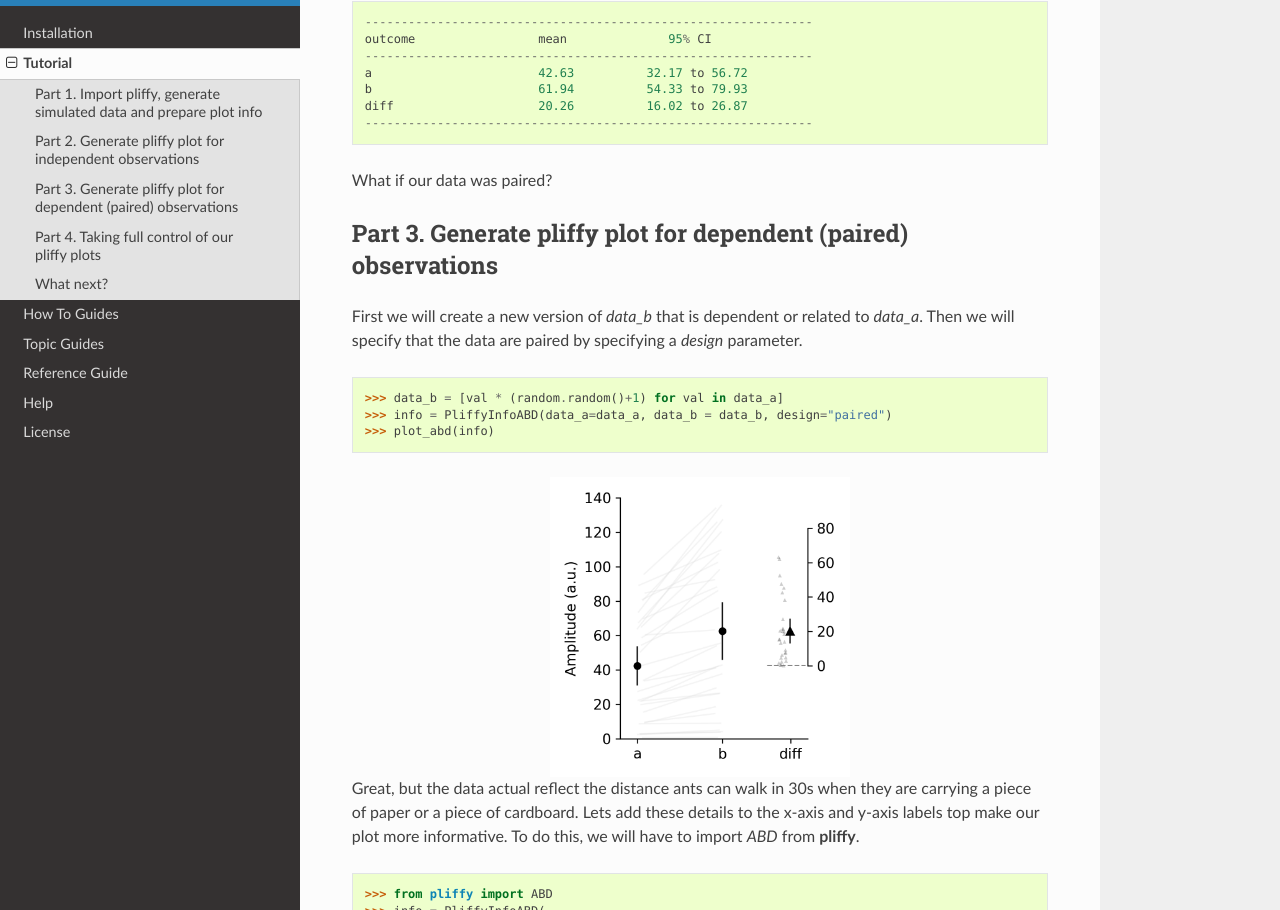
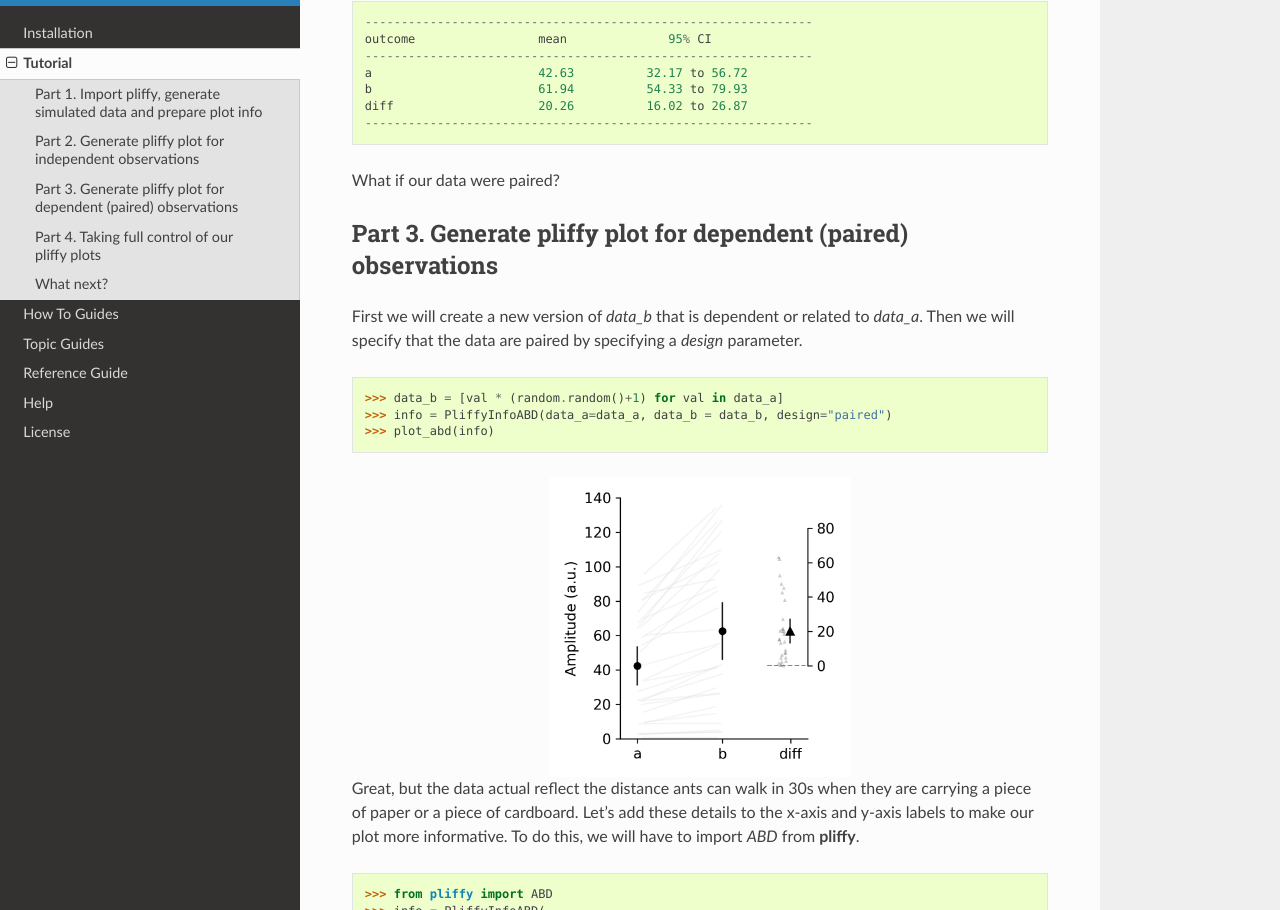
Before and after one commit to MartinHeroux/pliffy, a Sphinx documentation site: the page built from docs/source/pages/tutorials.rst, in a window 1280 px wide and 1400 px high, scrolled down 1134 px. Shown: the part 87-997 px from the top of the window. Built offline with Sphinx 7.4.7 and the Read the Docs theme 2.0.0, drawn with Linux system fonts in a browser that asks for light colours.

Commit message:
Fix minor typos

```diff
--- a/docs/source/pages/topic_guides.rst
+++ b/docs/source/pages/topic_guides.rst
@@ -9,7 +9,7 @@
 
 Alternatives to pliffy
 ----------------------
-**pliffy** plots were inspired by the work of `Geoff Cumming`_. Geoff's originally generated his difference plots in Excel with the help of macros, a framework he called ESCI. Since then, his co-author `Robert Calin-Jageman`_ has published this statistical estimation-based framework in R as the `ESCI module`_ for `Jamovi`_.
+**pliffy** plots were inspired by the work of `Geoff Cumming`_. Geoff originally generated his difference plots in Excel with the help of macros, a framework he called ESCI. Since then, his co-author `Robert Calin-Jageman`_ has published this statistical estimation-based framework in R as the `ESCI module`_ for `Jamovi`_.
 
 The other alternative is to **pliffy** is `DABEST-python`_. As stated in the README.md, DABEST stands for Data Analysis using Bootstrap-Coupled ESTimation. It offers a wider variety of difference plots, all based on bootstap estimates.
 
--- a/docs/source/pages/tutorials.rst
+++ b/docs/source/pages/tutorials.rst
@@ -46,7 +46,7 @@
     diff                    20.26          16.02 to 26.87
     --------------------------------------------------------------
 
-What if our data was paired?
+What if our data were paired?
 
 Part 3. Generate pliffy plot for dependent (paired) observations
 ----------------------------------------------------------------
@@ -63,7 +63,7 @@
    :width: 300
    :align: center
 
-Great, but the data actual reflect the distance ants can walk in 30s when they are carrying a piece of paper or a piece of cardboard. Lets add these details to the x-axis and y-axis labels top make our plot more informative. To do this, we will have to import `ABD` from **pliffy**.
+Great, but the data actual reflect the distance ants can walk in 30s when they are carrying a piece of paper or a piece of cardboard. Let's add these details to the x-axis and y-axis labels to make our plot more informative. To do this, we will have to import `ABD` from **pliffy**.
 
 .. code-block:: python
 
```
